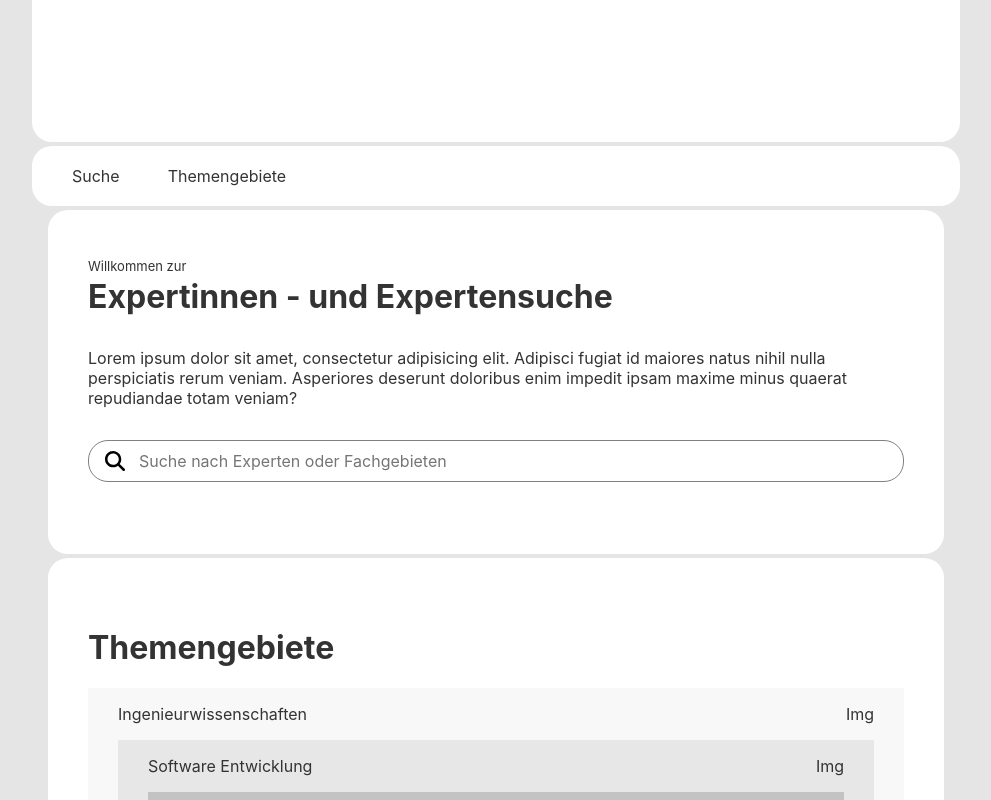
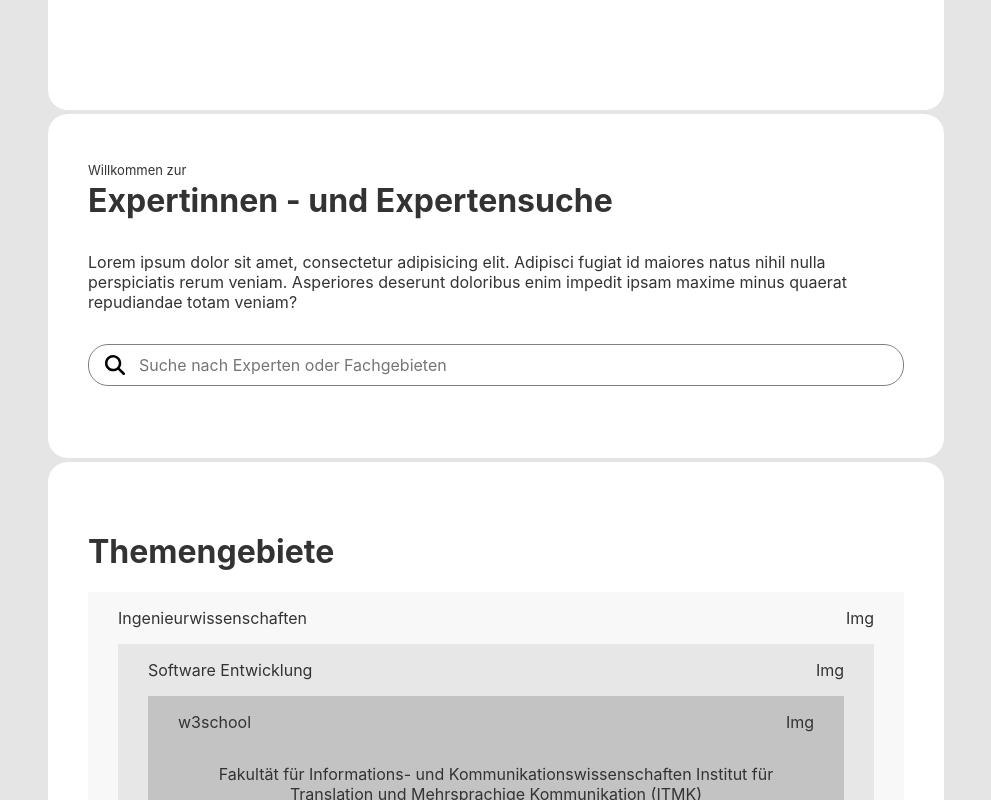
Before and after one commit to DataCerealz/thkoeln-recommender-system, a Svelte app: page / in a window 1280 px wide. Shown: the whole page, without its empty margins (144-1135 px from the left). Built offline with nearby package versions, Linux system fonts and the light colour scheme.

Commit message:
-fixed layout

```diff
--- a/src/components/Header.svelte
+++ b/src/components/Header.svelte
@@ -9,12 +9,16 @@
 <style>
 	.container {
 		text-align: center;
-		padding: 1em;
+		padding: 2.5em;
+        padding-top: 3em;
 		width: 70%;
 		min-height: 110px;
 		background-color: #FFFFFF;
 		border-bottom-left-radius: 20px;
 		border-bottom-right-radius: 20px;
+		-webkit-box-sizing: border-box; /* Safari/Chrome, other WebKit */
+		-moz-box-sizing: border-box;    /* Firefox, other Gecko */
+		box-sizing: border-box;         /* Opera/IE 8+ */
 	}
 
 
--- a/src/routes/main.svelte
+++ b/src/routes/main.svelte
@@ -11,8 +11,8 @@
 
 <div class="wrapper">
 	<Header/>
-	<div class="space"></div>
-	<Navigation/>
+<!-- 	<div class="space"></div>
+	<Navigation/> -->
 	<div class="space"></div>
 	<SearchContainer/>
 	<div class="space"></div>
```
